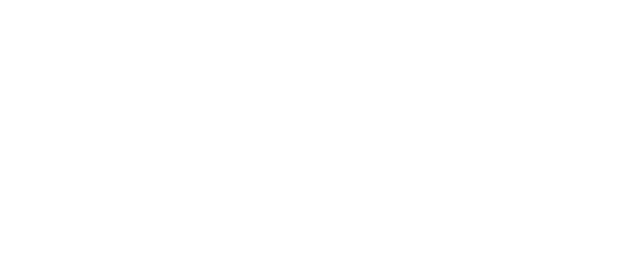
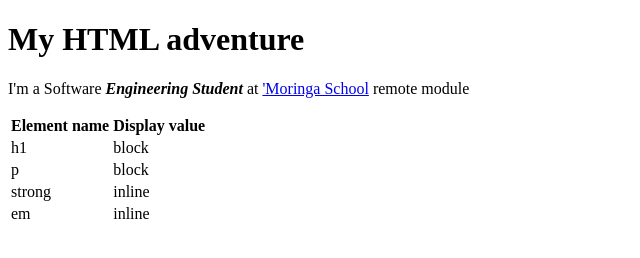
Before and after one commit to david-commit/phase-1-the-dom-editing-lab, a website: page index.html in a window 1280 px wide. Shown: the whole page, without its empty margins (0-640 px from the left). Drawn offline with Linux system fonts and the light colour scheme.

Commit message:
Complete assignment

```diff
--- a/index.html
+++ b/index.html
@@ -1 +1,39 @@
-<!-- Write your code here! -->
+<!DOCTYPE html>
+<html lang="en">
+<head>
+    <meta charset="UTF-8">
+    <meta http-equiv="X-UA-Compatible" content="IE=edge">
+    <meta name="viewport" content="width=device-width, initial-scale=1.0">
+    <title>Document</title>
+</head>
+<body>
+    <h1>My HTML adventure</h1>
+    <p>I'm a Software <em><strong>Engineering Student</strong></em> at <a href="https://developer.mozilla.org/en-US/docs/Web/HTML">'Moringa School</a> remote module</p>
+    <table>
+        <thead>
+          <tr>
+            <th>Element name</th>
+            <th>Display value</th>
+          </tr>
+        </thead>
+        <tbody>
+          <tr>
+            <td>h1</td>
+            <td>block</td>
+          </tr>
+          <tr>
+            <td>p</td>
+            <td>block</td>
+          </tr>
+          <tr>
+            <td>strong</td>
+            <td>inline</td>
+          </tr>
+          <tr>
+            <td>em</td>
+            <td>inline</td>
+          </tr>
+        </tbody>
+      </table>
+</body>
+</html>
```
